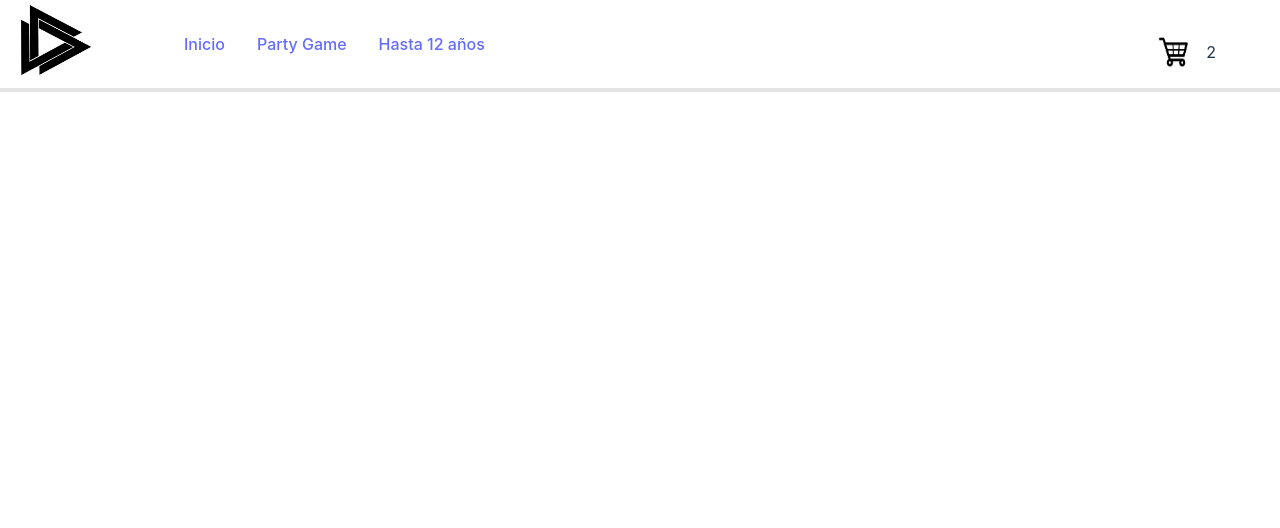
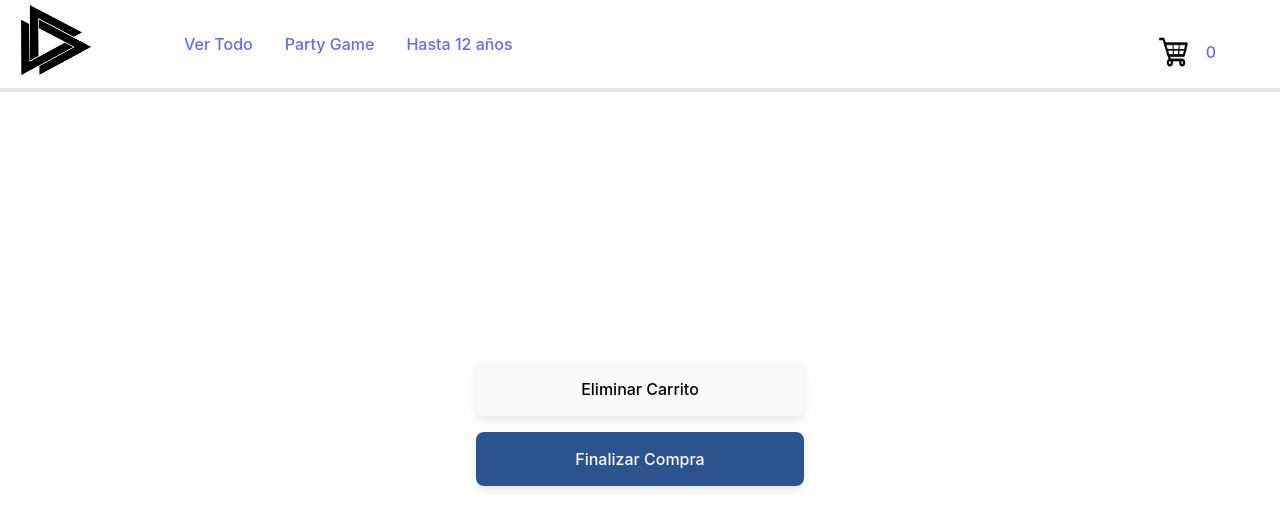
Before and after one commit to gustavoibarra94/React-Coder, a React (Vite) app: page /carrito in a window 1280 px wide. Shown: the top 528 px of the page. Built offline with nearby package versions, Linux system fonts and the light colour scheme.

Commit message:
cart y context finalizado

```diff
--- a/src/App.jsx
+++ b/src/App.jsx
@@ -2,18 +2,23 @@ import {BrowserRouter,Routes,Route} from 'react-router-dom';
 import NavBar from './components/navBar/NavBar.jsx'
 import ItemListContainer from './components/Item/ItemListContainer/ItemListContainer.jsx'
 import ItemDetailContainer from './components/Item/ItemDetailContainer/ItemDetailContainer.jsx';
+import {CartProvider} from './context/cartContext.jsx';
+import Carrito from './components/Carrito/Carrito.jsx';
 
 import './App.css'
 
 function App() {
   return ( <>
       <BrowserRouter>
+        <CartProvider>
           <NavBar/>
           <Routes>
             <Route path="/"element={<ItemListContainer saludo="Bienvenidos"/> }/>
             <Route path="/categoria/:categoria" element={<ItemListContainer saludo="Bienvenidos"/>}/>
             <Route path="/detalle/:id" element={<ItemDetailContainer/>}/>
+            <Route path="/carrito" element={<Carrito/>} />
           </Routes>
+        </CartProvider>
       </BrowserRouter>
   </> )
 }
--- /dev/null
+++ b/src/components/Carrito/Carrito.jsx
@@ -0,0 +1,28 @@
+import { useContext } from "react";
+import { CartContext } from "../../context/cartContext";
+import '../../components/Carrito/carrito.css'
+
+const Carrito = ()=>{
+    const {carrito, borrarCarrito, borrarProducto} = useContext (CartContext)
+    return(
+        <div className="carrito">
+            <ul className="lista">
+                {carrito.map ((producto) => (
+                    <li key={producto.id}>
+                        <img className="imagencarrito" src={producto.imagen} alt={producto.nombre}/>
+                        <p>{producto.nombre}</p>
+                        <p>{producto.cantidad}</p>
+                        <button className="botoncarrito" onClick= {() => borrarProducto(producto.id)}>Eliminar Producto</button>
+
+                    </li>
+                ))}
+            </ul>
+
+            <button className="botoncarrito" onClick={borrarCarrito}> Eliminar Carrito</button>
+            <button className="botoncompra"> Finalizar Compra</button>
+        </div>
+
+    )
+}
+
+export default Carrito;
--- /dev/null
+++ b/src/components/Carrito/carrito.css
@@ -0,0 +1,50 @@
+
+.lista {
+    list-style: none;
+    padding: 0;
+    display: flex;
+    flex-wrap: wrap;
+    gap: 20px;
+  }
+
+
+.lista li {
+    border: 1px solid #ccc;
+    border-radius: 8px;
+    padding: 10px;
+    text-align: center;
+    width: 200px; /* Ajusta el ancho según tus necesidades */
+  }
+
+
+  .imagencarrito {
+    max-width: 100%;
+    height: auto;
+  }
+
+
+  .botoncarrito{
+    margin-top: 1rem;
+    padding-top: 1rem;
+    padding-bottom: 1rem;
+    width: 100%;
+    justify-content: flex-end;
+    box-shadow: 0 4px 8px rgba(0, 0, 0, 0.1);
+  }
+
+  .botoncarrito:hover{
+    background-color: rgb(43, 84, 142);
+    color: #fff;
+  }
+
+  .botoncompra {
+
+    background-color: rgb(43, 84, 142);
+    color: #fff;
+    margin-top: 1rem;
+    padding-top: 1rem;
+    padding-bottom: 1rem;
+    width: 100%;
+    justify-content: flex-end;
+    box-shadow: 0 4px 8px rgba(0, 0, 0, 0.1);
+  }
--- a/src/components/Item/ItemListContainer/ItemListContainer.css
+++ /dev/null
@@ -1,5 +0,0 @@
-.ItemListContainer{
-    margin-top: 25px;
-    font-size: large;
-    font-weight:lighter;
-}
--- a/src/components/Item/ItemListContainer/ItemListContainer.jsx
+++ b/src/components/Item/ItemListContainer/ItemListContainer.jsx
@@ -2,7 +2,6 @@ import React, { useEffect, useState } from "react"
 import {useParams} from "react-router-dom"
 import obtenerProductos from '../../utilidades/Data';
 import ItemList from "../ItemList/ItemList";
-import './ItemListcontainer.css'
 
 
 const ItemListContainer = ({ saludo }) => {
--- a/src/components/Item/Itemdetail/ItemDetail.jsx
+++ b/src/components/Item/Itemdetail/ItemDetail.jsx
@@ -1,14 +1,19 @@
 
-import {useState} from 'react';
+import {useState, useContext} from 'react';
 import ItemCount from '../../count/ItemCount.jsx'
 import '../Itemdetail/Itemdetail.css'
+import { CartContext } from '../../../context/cartContext.jsx';
+import { Link } from "react-router-dom"
 
 
 
 const ItemDetail =(({producto})=>{
     const [toggle, setToggle] = useState (false)
+    const {añadirProducto}= useContext (CartContext)
+
     const AgregarAlCarrito=((contador)=>{
-        console.log (contador)
+        const ProductoNuevo = {...producto,cantidad:contador}
+        añadirProducto(ProductoNuevo)
         setToggle (true)
     })
 
@@ -21,10 +26,20 @@ const ItemDetail =(({producto})=>{
             <div className="infoCarrito">
             <p className="descripción">{producto.descripción}</p>
             <p className="nombre-precio">${producto.precio}</p>
-            {
-            toggle ?(<button className="botonTerminar"> Terminar compra </button>) : (
-                <ItemCount stock={producto.stock} AgregarAlCarrito={AgregarAlCarrito}/>
-            ) }
+            {toggle ?
+                (
+                <>
+                 <div className="botones">
+                     <Link className="botonTerminar" to="/carrito"> Terminar compra </Link>
+                     <Link className="botonSeguirComprando" to="/"> Seguir comprando </Link>
+                 </div>
+
+                </>
+                ):(
+
+                    <ItemCount stock={producto.stock} AgregarAlCarrito={AgregarAlCarrito}/>
+
+                 )}
 
             </div>
 
--- a/src/components/Item/Itemdetail/Itemdetail.css
+++ b/src/components/Item/Itemdetail/Itemdetail.css
@@ -28,6 +28,12 @@
     text-align: justify;
 }
 
+.botones{
+  display:flex;
+  flex-direction: column;
+
+}
+
 .botonTerminar {
   margin-top: 1rem;
     padding-top: 1rem;
@@ -40,3 +46,15 @@
 
 
 }
+
+.botonSeguirComprando {
+  margin-top: 1rem;
+  padding-top: 1rem;
+  padding-bottom: 1rem;
+  width: 100%;
+  background-color: rgb(43, 84, 142);
+  color: #fff;
+  justify-content: flex-end;
+  box-shadow: 0 4px 8px rgba(0, 0, 0, 0.1);
+
+}
--- a/src/components/navBar/CartWidget.jsx
+++ b/src/components/navBar/CartWidget.jsx
@@ -1,12 +1,21 @@
 import "./cartwidget.css"
+import { useContext } from "react"
+import { CartContext } from "../../context/cartContext"
+import { Link} from "react-router-dom"
+
 
 const CartWidget=()=>{
+    const {totalCantidad}= useContext(CartContext)
     return(
-        <div id="cartwidget">
+
+         <Link to="/carrito" id="cartwidget">
+
             <img src="/public/img/Cart.png" alt="Carrito"/>
-            <p>2</p>
+            <p>{totalCantidad()}</p>
 
-        </div>
+         </Link>
+
+
 
     )
 }
--- a/src/components/navBar/NavBar.jsx
+++ b/src/components/navBar/NavBar.jsx
@@ -10,7 +10,7 @@ const NavBar = ()=> {
             </Link>
             <ul>
                 <li>
-                    <Link to="/">Inicio</Link>
+                    <Link to="/">Ver Todo</Link>
                 </li>
                 <li>
                     <Link to="/categoria/partygame">Party Game</Link>
--- /dev/null
+++ b/src/context/cartContext.jsx
@@ -0,0 +1,49 @@
+import { createContext, useState } from "react";
+
+
+const CartContext = createContext ()
+
+const CartProvider = ({children})=> {
+    const [carrito, setCarrito] = useState ([])
+    const añadirProducto = (producto)=>{
+        const condicion= EstaEnCarrito(producto.id)
+        if(condicion) {
+            const productosModificado = carrito.map ((productoCarrito)=>{
+                if (productoCarrito.id === producto.id){
+                    return {...productoCarrito,cantidad:productoCarrito.cantidad + producto.cantidad}
+                }else{ return productoCarrito}
+            })
+            setCarrito(productosModificado)
+        }else {setCarrito ([...carrito, producto])}
+
+
+    }
+
+    const EstaEnCarrito=(idProducto)=>{
+       return carrito.some ((producto)=> producto.id === idProducto)
+    }
+
+    const totalCantidad= ()=>{
+       return carrito.reduce((total, producto)=> total+producto.cantidad, 0)
+
+    }
+    const borrarCarrito=()=>{
+        setCarrito ([])
+    }
+
+    const borrarProducto=(idProducto)=>{
+        const productosFiltrados = carrito.filter ((producto) => producto.id !== idProducto)
+        setCarrito (productosFiltrados)
+
+    }
+
+    return (
+        <CartContext.Provider value={{carrito, añadirProducto, totalCantidad, borrarCarrito, borrarProducto}}>
+            {children}
+
+        </CartContext.Provider>
+
+)
+}
+
+export {CartContext, CartProvider}
```
